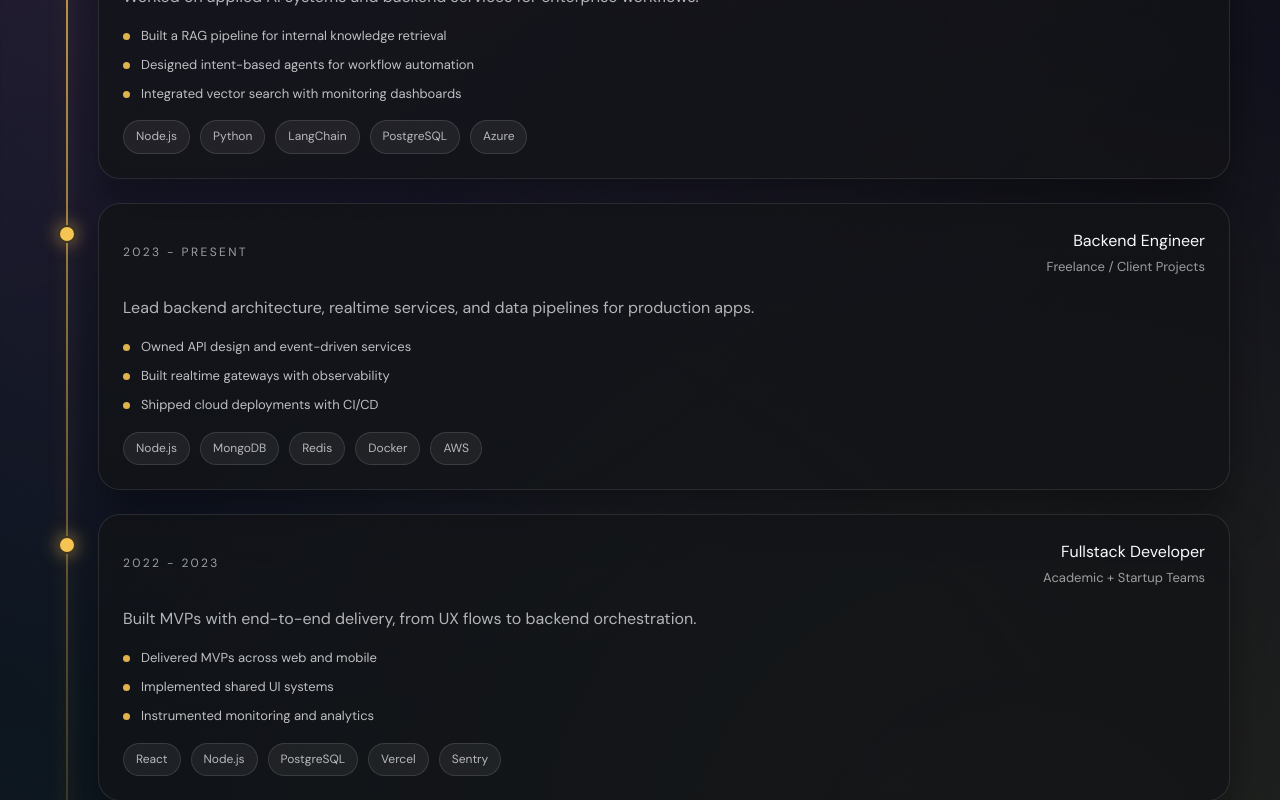
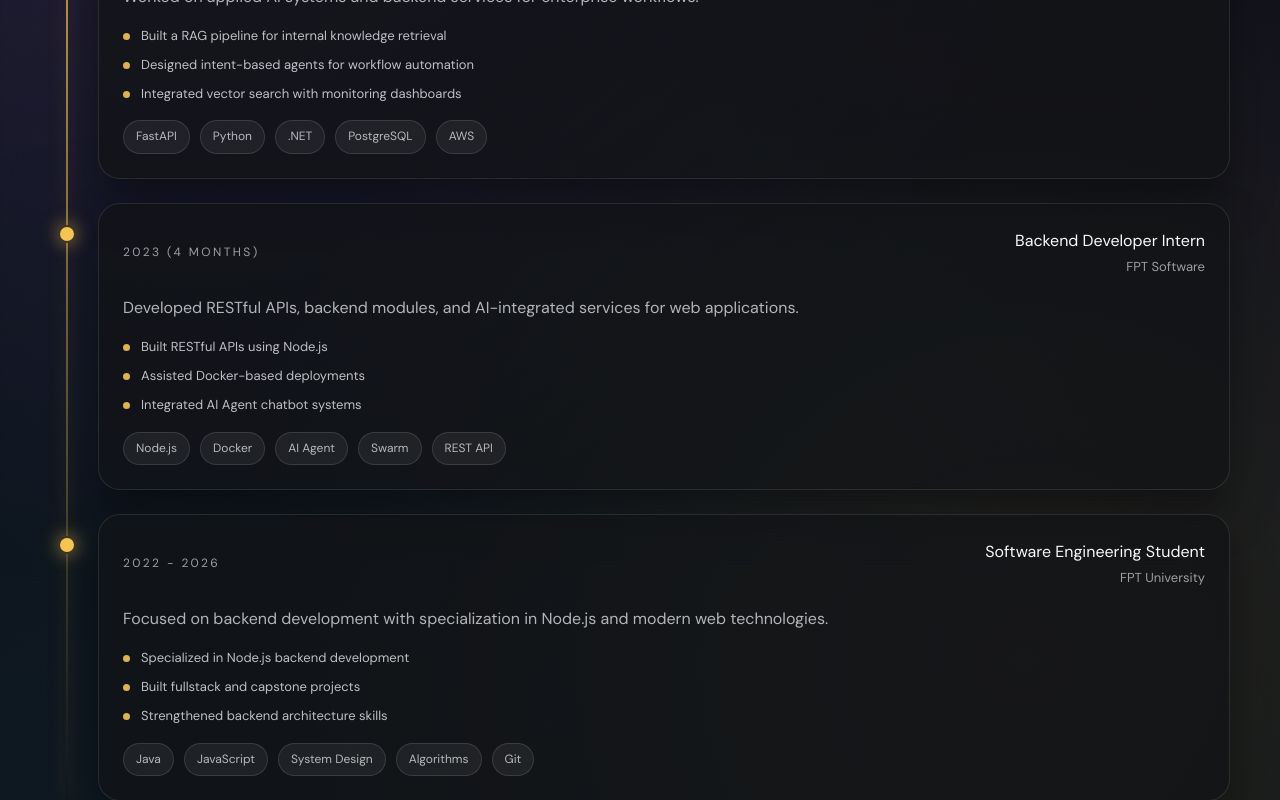
Before and after one commit to viethoang1520/portfolio, a React (Vite) app: page / in a window 1280 px wide. Shown: the part 2200-3000 px from the top of the page. Built offline with nearby package versions, Linux system fonts and the light colour scheme.

Commit message:
fix: career timeline

```diff
--- a/src/data/experience.js
+++ b/src/data/experience.js
@@ -1,51 +1,39 @@
 const experience = [
   {
-    role: "Backend Engineer Intern",
+    role: "Backend Developer Intern",
     company: "FPT Software",
-    period: "2024",
+    period: "2026 - Present",
     summary: "Worked on applied AI systems and backend services for enterprise workflows.",
     highlights: [
       "Built a RAG pipeline for internal knowledge retrieval",
       "Designed intent-based agents for workflow automation",
       "Integrated vector search with monitoring dashboards"
     ],
-    stack: ["Node.js", "Python", "LangChain", "PostgreSQL", "Azure"]
+    stack: ["FastAPI", "Python", ".NET", "PostgreSQL", "AWS"]
   },
   {
-    role: "Backend Engineer",
-    company: "Freelance / Client Projects",
-    period: "2023 - Present",
-    summary: "Lead backend architecture, realtime services, and data pipelines for production apps.",
+    role: "Backend Developer Intern",
+    company: "FPT Software",
+    period: "2023 (4 months)",
+    summary: "Developed RESTful APIs, backend modules, and AI-integrated services for web applications.",
     highlights: [
-      "Owned API design and event-driven services",
-      "Built realtime gateways with observability",
-      "Shipped cloud deployments with CI/CD"
+      "Built RESTful APIs using Node.js",
+      "Assisted Docker-based deployments",
+      "Integrated AI Agent chatbot systems"
     ],
-    stack: ["Node.js", "MongoDB", "Redis", "Docker", "AWS"]
+    stack: ["Node.js", "Docker", "AI Agent", "Swarm", "REST API"]
   },
   {
-    role: "Fullstack Developer",
-    company: "Academic + Startup Teams",
-    period: "2022 - 2023",
-    summary: "Built MVPs with end-to-end delivery, from UX flows to backend orchestration.",
+    role: "Software Engineering Student",
+    company: "FPT University",
+    period: "2022 - 2026",
+    summary: "Focused on backend development with specialization in Node.js and modern web technologies.",
     highlights: [
-      "Delivered MVPs across web and mobile",
-      "Implemented shared UI systems",
-      "Instrumented monitoring and analytics"
+      "Specialized in Node.js backend development",
+      "Built fullstack and capstone projects",
+      "Strengthened backend architecture skills"
     ],
-    stack: ["React", "Node.js", "PostgreSQL", "Vercel", "Sentry"]
-  },
-  {
-    role: "Computer Science Student",
-    company: "FPT University",
-    period: "2020 - 2024",
-    summary: "Focused on software engineering fundamentals, distributed systems, and product thinking.",
-    highlights: [
-      "Studied distributed systems and system design",
-      "Built capstone projects with agile teams",
-      "Strengthened algorithmic foundations"
-    ],
-    stack: ["Java", "Python", "System Design", "Algorithms", "Git"]
+    stack: ["Java", "JavaScript", "System Design", "Algorithms", "Git"]
   }
 ]
 
```
